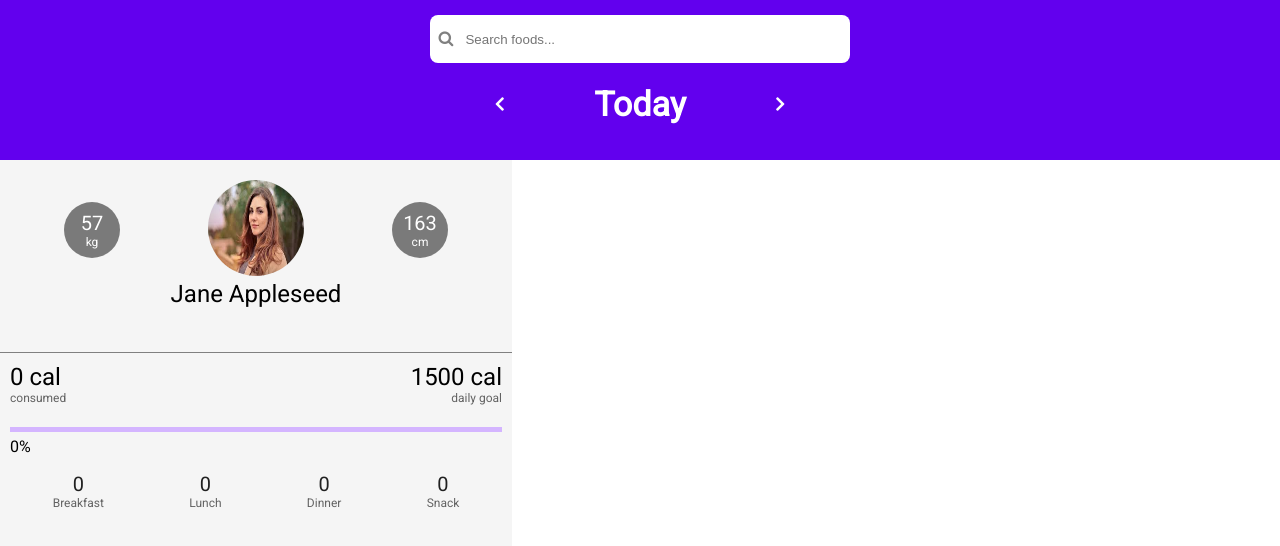
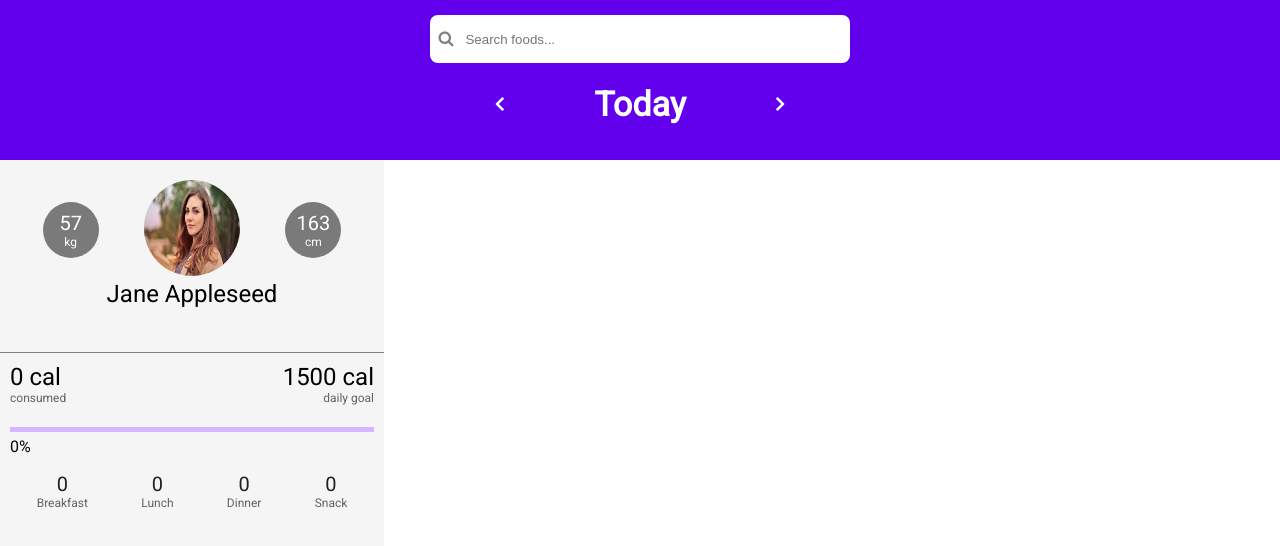
Before and after one commit to DavidRamsdale/calorie_counter, a React (Create React App) app: page / in a window 1280 px wide. Shown: the top 546 px of the page. Built offline with nearby package versions, Linux system fonts and the light colour scheme.

Commit message:
Fix search bug

```diff
--- a/src/App.js
+++ b/src/App.js
@@ -127,6 +127,10 @@ class App extends Component {
           <SearcResults selectedItemInfo={selectedItemInfo} handleAddButton={this.handleAddButton} handleCloseButton={this.handleCloseButton}/> :
           null
         }
+
+        <div className="circle">
+
+        </div>
       </div>
      );
   }
--- a/src/App.scss
+++ b/src/App.scss
@@ -43,7 +43,7 @@
 
         .user-info {
             height: 100%;
-            width: 40%;
+            width: 30%;
             background-color: #f5f5f5;
 
             @media screen and (max-width: 800px) {
@@ -71,7 +71,7 @@
 
         .item-list {
             height: 100%;
-            width: 60%;
+            width: 70%;
 
             @media screen and (max-width: 800px) {
                 width: 100%;
--- a/src/components/search-box/searchbox.component.jsx
+++ b/src/components/search-box/searchbox.component.jsx
@@ -28,6 +28,11 @@ class SearchBox extends Component {
         }
     }
 
+    handleClick = (info, type) => {
+        this.props.handleOnclick(info, type)
+        this.setState({ foodData: null })
+    }
+
     render() {
         let { foodData } = this.state;
         let { handleOnclick } = this.props
@@ -49,7 +54,7 @@ class SearchBox extends Component {
                             <h3>COMMON</h3>
                             {
                                 foodData.common.slice(0,4).map( foodItem =>
-                                    <div key={foodItem.food_name} onClick={() => handleOnclick(foodItem.food_name, "common")}>
+                                    <div key={foodItem.food_name} onClick={() => this.handleClick(foodItem.food_name, "common")}>
                                         <FoodItemCommon
                                             key={foodItem.food_name}
                                             imageUrl={foodItem.photo.thumb}
```
